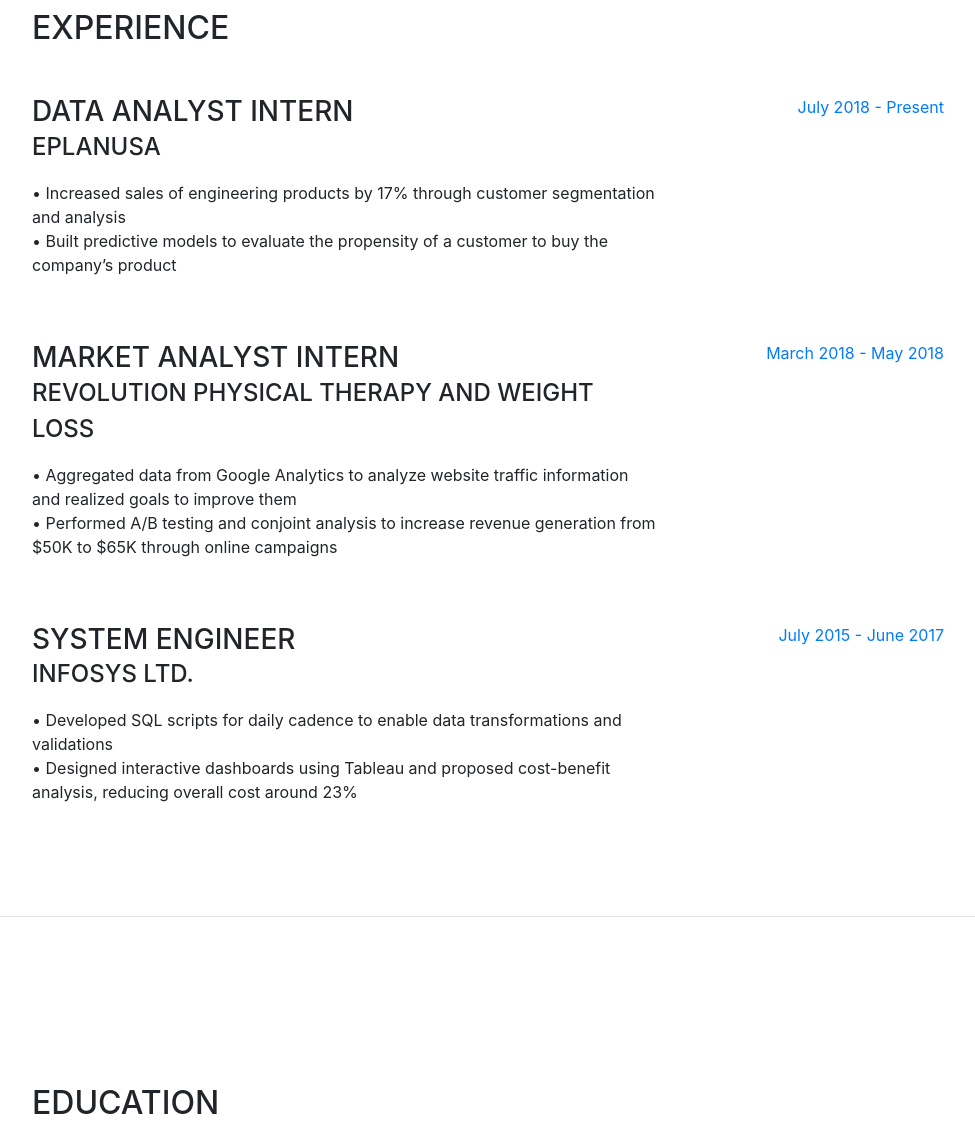
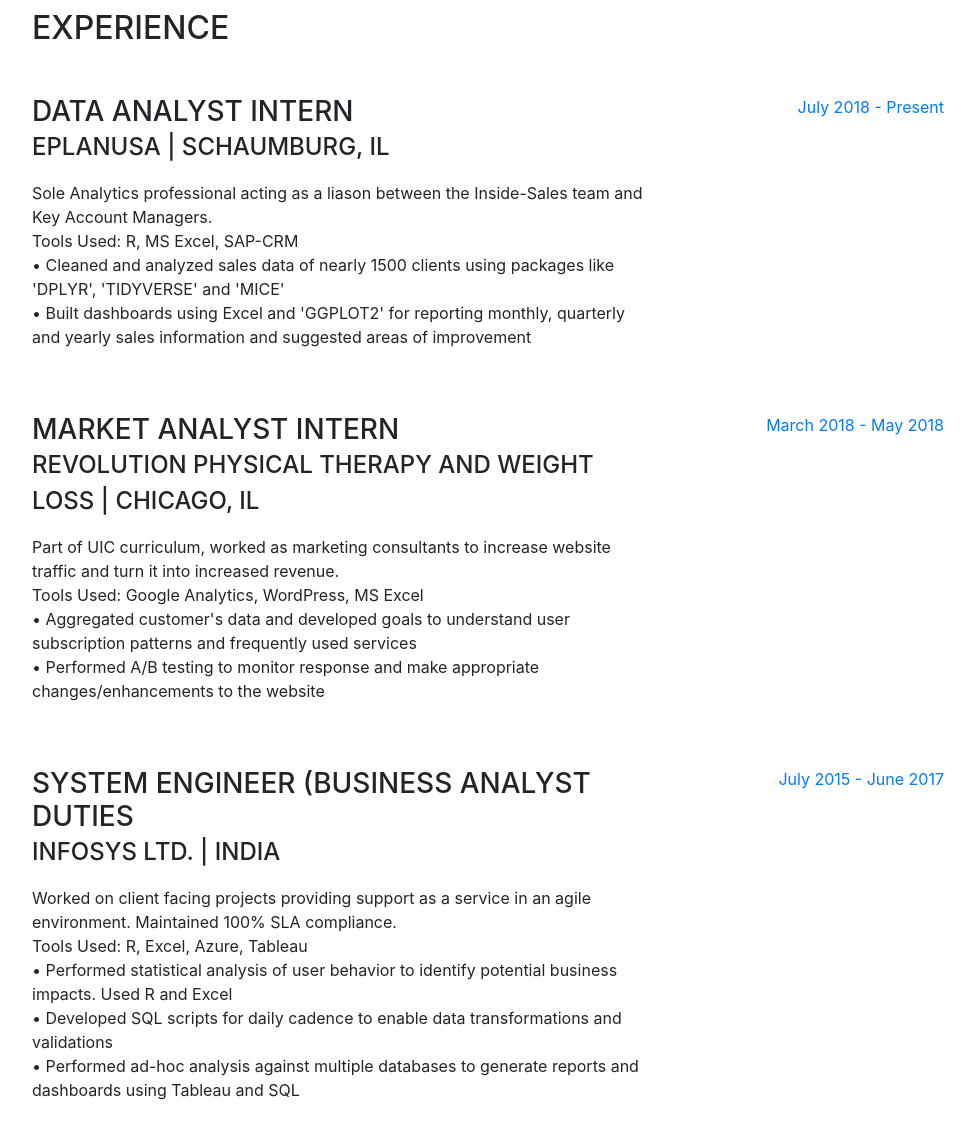
Before and after one commit to sumeetkukreja92/sumeetkukreja92.github.io, a website with bundled scripts: page index.html in a window 1280 px wide. Shown: the part 840-1965 px from the top of the page, without its empty margins (288-1263 px from the left). Built offline with nearby package versions, Linux system fonts and the light colour scheme; a web font is replaced by a local one.

Commit message:
update experience section

```diff
--- a/index.html
+++ b/index.html
@@ -101,10 +101,12 @@
           <div class="resume-item d-flex flex-column flex-md-row mb-5">
             <div class="resume-content mr-auto">
               <h3 class="mb-0">Data Analyst Intern</h3>
-              <div class="subheading mb-3">EplanUSA</div>
-              <p>• Increased sales of engineering products by 17% through customer segmentation and analysis
+              <div class="subheading mb-3">EplanUSA | Schaumburg, IL</div>
+              <p>Sole Analytics professional acting as a liason between the Inside-Sales team and Key Account Managers.<br/>
+                Tools Used: R, MS Excel, SAP-CRM <br/>
+                • Cleaned and analyzed sales data of nearly 1500 clients using packages like 'DPLYR', 'TIDYVERSE' and 'MICE'
                 <br/>
-                 • Built predictive models to evaluate the propensity of a customer to buy the company’s product</p>
+                 • Built dashboards using Excel and 'GGPLOT2' for reporting monthly, quarterly and yearly sales information and suggested areas of improvement</p>
             </div>
             <div class="resume-date text-md-right">
               <span class="text-primary">July 2018 - Present</span>
@@ -114,10 +116,12 @@
           <div class="resume-item d-flex flex-column flex-md-row mb-5">
             <div class="resume-content mr-auto">
               <h3 class="mb-0">Market Analyst Intern</h3>
-              <div class="subheading mb-3">Revolution Physical Therapy and Weight Loss</div>
-              <p>• Aggregated data from Google Analytics to analyze website traffic information and realized goals to improve them
+              <div class="subheading mb-3">Revolution Physical Therapy and Weight Loss | Chicago, IL</div>
+              <p>Part of UIC curriculum, worked as marketing consultants to increase website traffic and turn it into increased revenue.<br/>
+                Tools Used: Google Analytics, WordPress, MS Excel <br/>
+                • Aggregated customer's data and developed goals to understand user subscription patterns and frequently used services
                 <br/>
-                 • Performed A/B testing and conjoint analysis to increase revenue generation from $50K to $65K through online campaigns</p>
+                 • Performed A/B testing to monitor response and make appropriate changes/enhancements to the website</p>
             </div>
             <div class="resume-date text-md-right">
               <span class="text-primary">March 2018 - May 2018</span>
@@ -126,11 +130,13 @@
 
           <div class="resume-item d-flex flex-column flex-md-row mb-5">
             <div class="resume-content mr-auto">
-              <h3 class="mb-0">System Engineer</h3>
-              <div class="subheading mb-3">Infosys Ltd.</div>
-              <p>• Developed SQL scripts for daily cadence to enable data transformations and validations
-                <br/>
-                 • Designed interactive dashboards using Tableau and proposed cost-benefit analysis, reducing overall cost around 23%</p>
+              <h3 class="mb-0">System Engineer (Business Analyst Duties</h3>
+              <div class="subheading mb-3">Infosys Ltd. | India</div>
+              <p>Worked on client facing projects providing support as a service in an agile environment. Maintained 100% SLA compliance. <br/>
+                Tools Used: R, Excel, Azure, Tableau <br/>
+                •	Performed statistical analysis of user behavior to identify potential business impacts. Used R and Excel<br/>
+                •	Developed SQL scripts for daily cadence to enable data transformations and validations<br/>
+                •	Performed ad-hoc analysis against multiple databases to generate reports and dashboards using Tableau and SQL<br/>
             </div>
             <div class="resume-date text-md-right">
               <span class="text-primary">July 2015 - June 2017</span>
```
